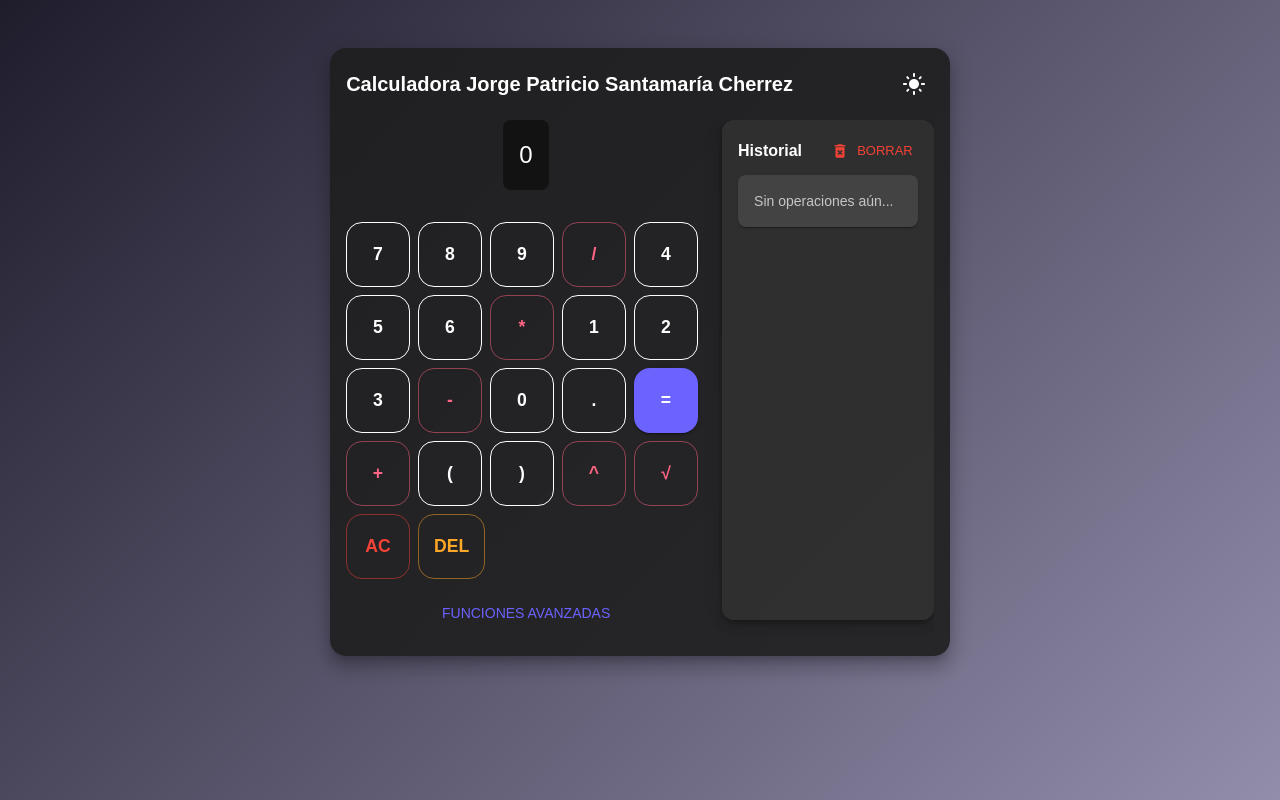
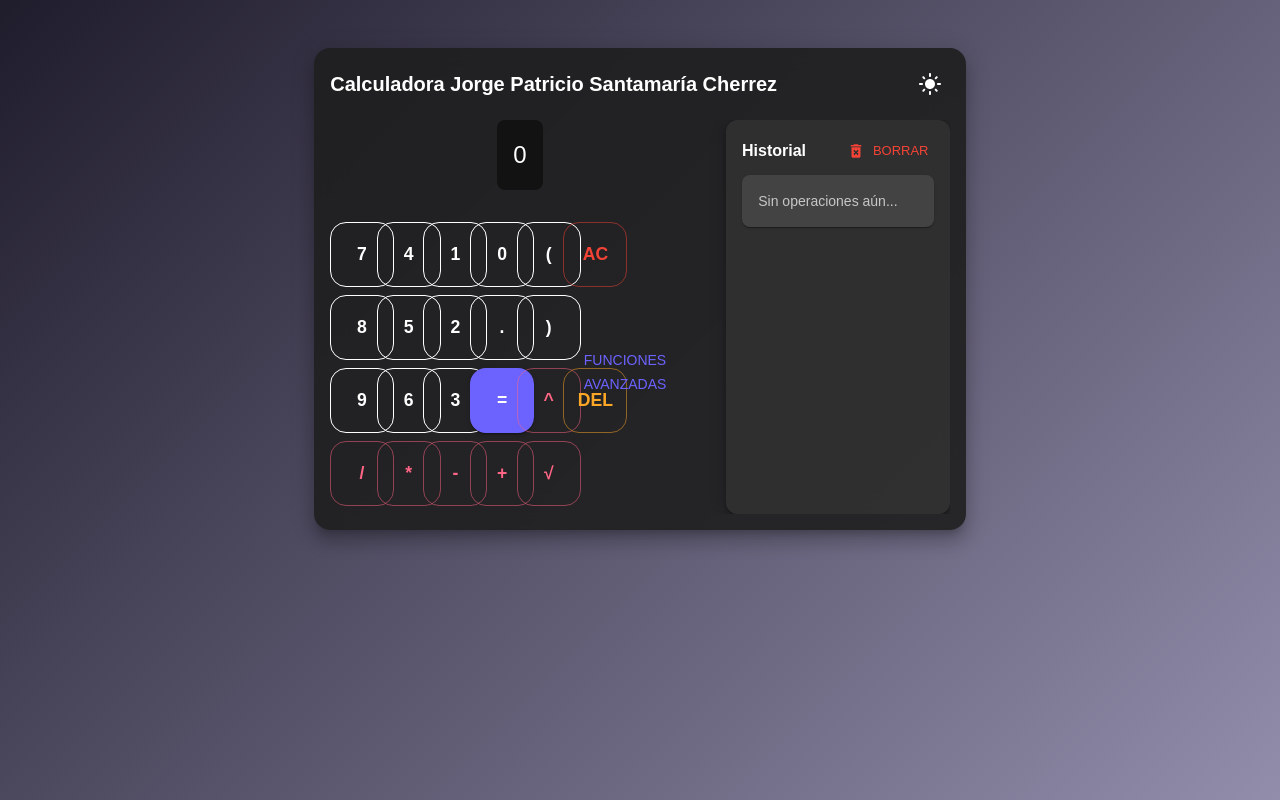
Before and after one commit to Patogol35/Calculadora, a React (Vite) app: page / in a window 1280 px wide. Built offline with nearby package versions, Linux system fonts and the light colour scheme.

Commit message:
Update Keypad.jsx

```diff
--- a/src/components/Keypad.jsx
+++ b/src/components/Keypad.jsx
@@ -1,4 +1,4 @@
-import { Grid, Button, Collapse, Box } from "@mui/material";
+import { Grid, Button, Collapse } from "@mui/material";
 import { motion } from "framer-motion";
 import { useState, memo } from "react";
 
@@ -50,39 +50,42 @@ export default function Keypad({ handleClick }) {
   const [showAdvanced, setShowAdvanced] = useState(false);
 
   return (
-    <Box
-      sx={{
-        width: "100%",
-        maxWidth: 360,          // 🔥 TAMAÑO FIJO = NO SE DESORDENA
-        mx: "auto",             // 🔥 SIEMPRE CENTRADO
-      }}
+    <>
+      {/* Renderizamos FILA POR FILA para que nunca se rompa */}
+      {basicButtons.map((row, rowIndex) => (
+        <Grid container spacing={1} key={rowIndex} sx={{ mb: 1 }}>
+          {row.map((btn, i) => (
+            <Grid
+              item
+              xs={btn === "=" ? 6 : row.length === 2 ? 6 : 3}
+              key={i}
             >
-      <Grid container spacing={1}>
-        {basicButtons.flat().map((btn, i) => (
-          <Grid item xs={3} key={i}>
               <KeyButton btn={btn} handleClick={handleClick} />
             </Grid>
           ))}
         </Grid>
+      ))}
 
       <Button
         fullWidth
         variant="text"
-        sx={{ mt: 2 }}
+        sx={{ mt: 1 }}
         onClick={() => setShowAdvanced(!showAdvanced)}
       >
         {showAdvanced ? "Ocultar funciones avanzadas" : "Funciones avanzadas"}
       </Button>
 
       <Collapse in={showAdvanced} sx={{ mt: 1 }}>
-        <Grid container spacing={1}>
-          {advancedButtons.flat().map((btn, i) => (
+        {advancedButtons.map((row, rowIndex) => (
+          <Grid container spacing={1} key={rowIndex} sx={{ mb: 1 }}>
+            {row.map((btn, i) => (
               <Grid item xs={3} key={i}>
                 <KeyButton btn={btn} handleClick={handleClick} />
               </Grid>
             ))}
           </Grid>
+        ))}
       </Collapse>
-    </Box>
+    </>
   );
             }
```
Lines whose indentation alone changed are shown as unchanged.
